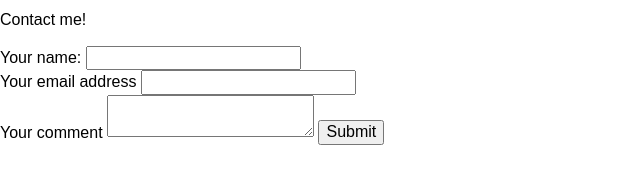
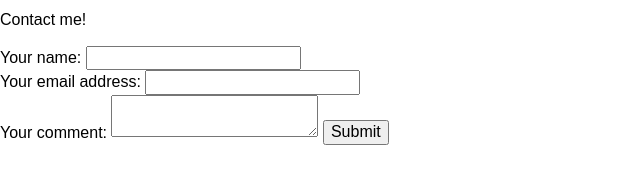
Before and after one commit to jwirfs-brock/assignment4, a plain HTML site: page index.html in a window 1280 px wide. Shown: the part 413-596 px from the top of the page, 0-640 px from the left. Drawn offline with nearby package versions, Linux system fonts and the light colour scheme.

Commit message:
Updated labels

```diff
--- a/index.html
+++ b/index.html
@@ -76,16 +76,15 @@
     <label for="your_name">Your name:</label>
     <input id="your_name" type="text" />
     <br >
-    <label>Your email address</label>
-    <input id="input_email" aria-label="Your E-mail" type="text" />
+    <label for="input_email">Your email address:</label>
+    <input id="input_email" type="text" />
     <br >
-    <label>Your comment</label>
-    <textarea id="input_comment" aria-label="Your Comment" type="paragraph-text"></textarea>
+    <label for="input_comment">Your comment:</label>
+    <textarea id="input_comment" type="paragraph-text"></textarea>
     <button class="contact_button" id="submit_button">Submit</button>
     <div id="submit_alert" role="alert" class="alert">Submitted. Thank you for your comment.</div>
 </div>
   </div>
-
 
   <script src="https://ajax.googleapis.com/ajax/libs/jquery/3.2.1/jquery.min.js"></script>
   <script src="a4.js"></script>
```
